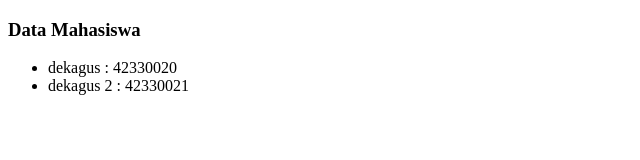
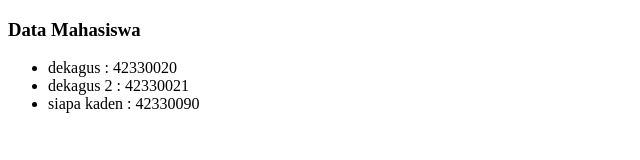
Before and after one commit to DekJus/test-git, a plain HTML site: page index.html in a window 1280 px wide. Shown: the whole page, without its empty margins (0-640 px from the left). Drawn offline with Linux system fonts and the light colour scheme.

Commit message:
menambahkan 1 mahasiswa lagi

```diff
--- a/index.html
+++ b/index.html
@@ -10,6 +10,7 @@
     <ul>
       <li>dekagus : 42330020</li>
       <li>dekagus 2 : 42330021</li>
+      <li>siapa kaden : 42330090</li>
     </ul>
   </body>
 </html>
```
